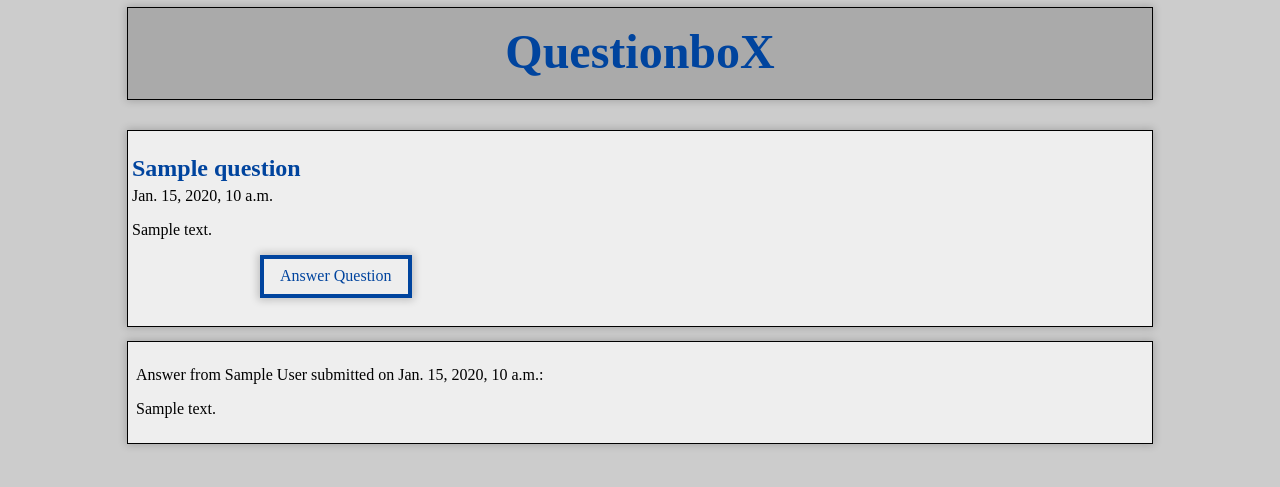
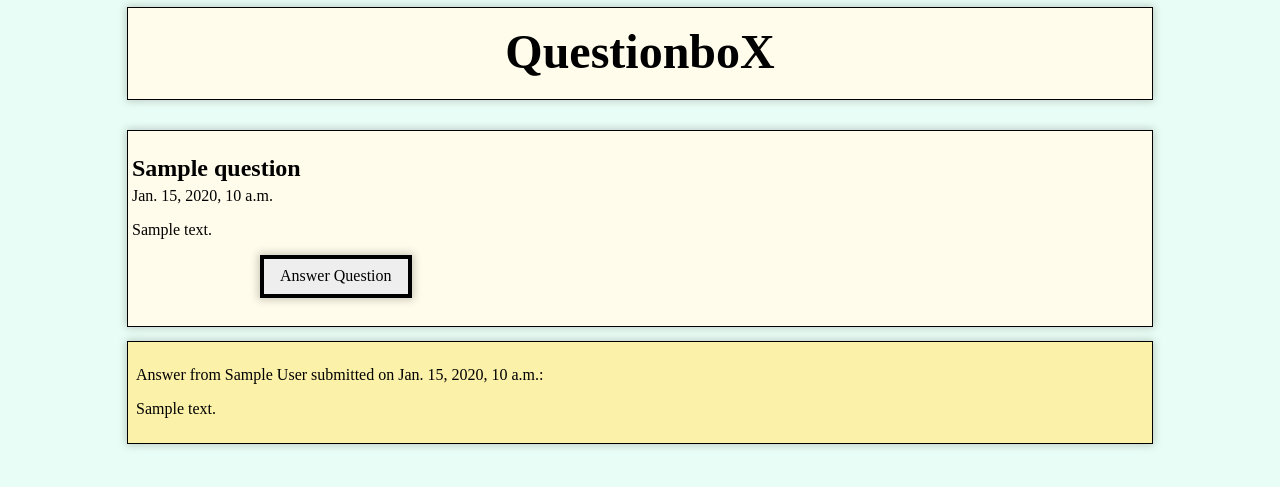
Before and after one commit to scarter13/Questionbox, a Django app: template templates/qbox/show_question.html in a window 1280 px wide. Shown: the top 487 px of the page. Run offline with Django 3.2, Linux system fonts and the light colour scheme; the template is opened without the code that fills it: most values are stand-ins (such as "Sample title", 1, 10 or a date in 2020).

Commit message:
changed color scheme

```diff
--- a/templates/base.html
+++ b/templates/base.html
@@ -7,16 +7,16 @@
     <title>{% block title %} Questionbox {% endblock %}</title>
     <link rel="stylesheet" href="https://unpkg.com/tachyons@4.12.0/css/tachyons.min.css"/>
 </head>
-<body class= "bg-moon-gray">
+<body class= "bg-washed-green">
     <div>
-        <nav class="pa3 pa3-ns mt2 mr6 ml6 bg-light-silver outline shadow-2">
-            <a class="link dim dark-blue b f1 1h-title-ns tc db mb3 mb1-ns" href="{% url 'homepage' %}" title="Home">QuestionboX</a>
+        <nav class="pa3 pa3-ns mt2 mr6 ml6 bg-washed-yellow outline shadow-2">
+            <a class="link dim black b f1 1h-title-ns tc db mb3 mb1-ns" href="{% url 'homepage' %}" title="Home">QuestionboX</a>
             {% if user.is_authenticated %}
             <div class="tc pb3">
-              <a class="link dim dark-blue f6 f4-ns dib mr3 ml3" href="{% url 'my_qbox' %}" title="Home">Home</a>
-              <a class="link dim dark-blue f6 f4-ns dib mr3 ml3" href="{% url 'search_questions' %}" title="Search">Search</a>
-              <a class="link dim dark-blue f6 f4-ns dib mr3 ml3" href="{% url 'auth_logout' %}" title="Logout">Log Out</a>
-              <p class="tc mb0 dark-blue">Currently logged in as {{ user.username }}</p>
+              <a class="link dim black f6 f4-ns dib mr3 ml3" href="{% url 'my_qbox' %}" title="Home">Home</a>
+              <a class="link dim black f6 f4-ns dib mr3 ml3" href="{% url 'search_questions' %}" title="Search">Search</a>
+              <a class="link dim black f6 f4-ns dib mr3 ml3" href="{% url 'auth_logout' %}" title="Logout">Log Out</a>
+              <p class="tc mb0 black">Currently logged in as {{ user.username }}</p>
             </div>
             {% endif %}
           </nav>
--- a/templates/qbox/create_answer.html
+++ b/templates/qbox/create_answer.html
@@ -9,11 +9,11 @@
 
 
 
-<div class="w-50-m ml6 mr6 mb3 mt4 bg-light-gray pa1 outline shadow-2">
-    <h2 class="dark-blue mb1">{{ question.title }}</h2>
+<div class="w-50-m ml6 mr6 mb3 mt4 bg-washed-yellow pa1 outline shadow-2">
+    <h2 class="black mb1">{{ question.title }}</h2>
     <p class="mt1">{{ question.date }}</p>
     <p> {{ question.body }} </p>
-        <p class="ml6 dark-blue">Enter your Answer</p>
+        <p class="ml6 black">Enter your Answer</p>
         <div>
             <form action="{% url 'create_answer' question_pk=question.pk %}" method="POST">
                 {% csrf_token %}
--- a/templates/qbox/create_question.html
+++ b/templates/qbox/create_question.html
@@ -2,13 +2,13 @@
 
 {% block content %}
 
-<h2 class="ml6 dark-blue">Ask a question</h2>
+<h2 class="ml6 black">Ask a question</h2>
 
-<form class="ml6 pa2 w-100 dark-blue" action="{% url 'create_question' %}" method = "POST">
+<form class="ml6 pa2 w-100 black" action="{% url 'create_question' %}" method = "POST">
     {% csrf_token %}
     {{ form.as_p }}
     <div>
-        <button class="f5 link dim ba bw2 ph3 pv2 mb2 dib bg-light-gray dark-blue shadow-2"type="submit">Post your question</button>
+        <button class="f6 link dim br3 ph3 pv2 mb2 dib white bg-dark-green" type="submit">Post your question</button>
     </div>
 </form>
 
--- a/templates/qbox/home.html
+++ b/templates/qbox/home.html
@@ -2,7 +2,7 @@
 
 {% block content %}
     <div>
-        <h2 class="tc dark-blue"> Welcome to QuestionboX!</h2>
-        <p class="tc dark-blue">Please <a href="{% url 'auth_login' %}">log in</a> or <a href="{% url 'registration_register' %}">create a new account</a>.</p>
+        <h2 class="tc black"> Welcome to QuestionboX!</h2>
+        <p class="tc black">Please <a href="{% url 'auth_login' %}">log in</a> or <a href="{% url 'registration_register' %}">create a new account</a>.</p>
     </div>
 {% endblock %}
--- a/templates/qbox/show_question.html
+++ b/templates/qbox/show_question.html
@@ -9,21 +9,21 @@
 
 
 
-<div class="w-50-m ml6 mr6 mb3 mt4 bg-light-gray pa1 outline shadow-2">
-    <h2 class="dark-blue mb1">{{ question.title }}</h2>
+<div class="w-50-m ml6 mr6 mb3 mt4 bg-washed-yellow pa1 outline shadow-2">
+    <h2 class="black mb1">{{ question.title }}</h2>
     <p class="mt1">{{ question.date }}</p>
     <p> {{ question.body }} </p>
     {% if request_user == question.user %}
-            <p class="f5 link dim ba bw2 ph3 pv2 mb2 dib bg-light-gray dark-blue shadow-2">Edit Question</p>
+            <p class="f6 link dim br3 ph3 pv2 mb2 dib white bg-dark-green">Edit Question</p>
     {% else %}
-        <p class="ml6 dark-blue">
-            <a class="f5 link dim ba bw2 ph3 pv2 mb2 dib bg-light-gray dark-blue shadow-2" href="{% url 'create_answer' question_pk=question.pk %}">Answer Question</a>
+        <p class="ml6 black">
+            <a class="f5 link dim ba bw2 ph3 pv2 mb2 dib bg-light-gray black shadow-2" href="{% url 'create_answer' question_pk=question.pk %}">Answer Question</a>
         </p>
     {% endif %}
 </div>
     {% if answers %}
         {% for answer in answers %}
-        <div class="w-50-m ml6 mr6 mb3 bg-light-gray pa2 outline shadow-2">
+        <div class="w-50-m ml6 mr6 mb3 bg-light-yellow pa2 outline shadow-2">
             <p>Answer from {{ answer.author }} submitted on {{ answer.date }}:</p>
             <p>{{ answer.text }}</p>
         </div>
```
Also changed, not shown: templates/qbox/my_qbox.html (+6 -5 lines), templates/qbox/search_questions.html (+4 -4 lines).
